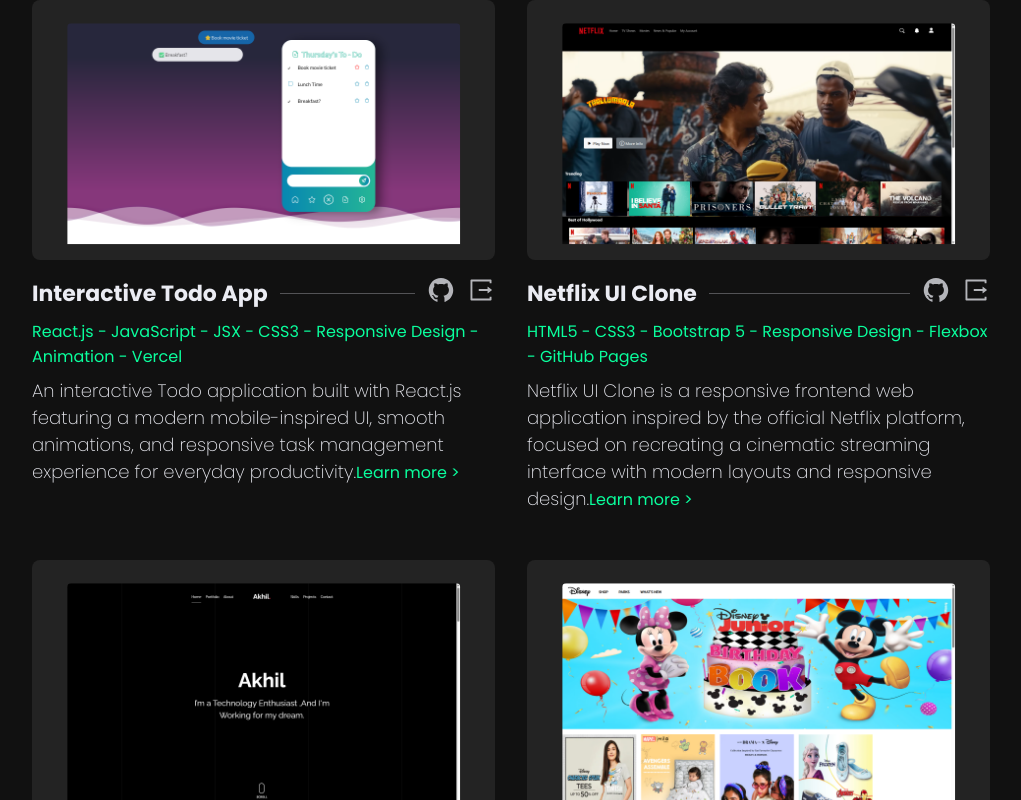
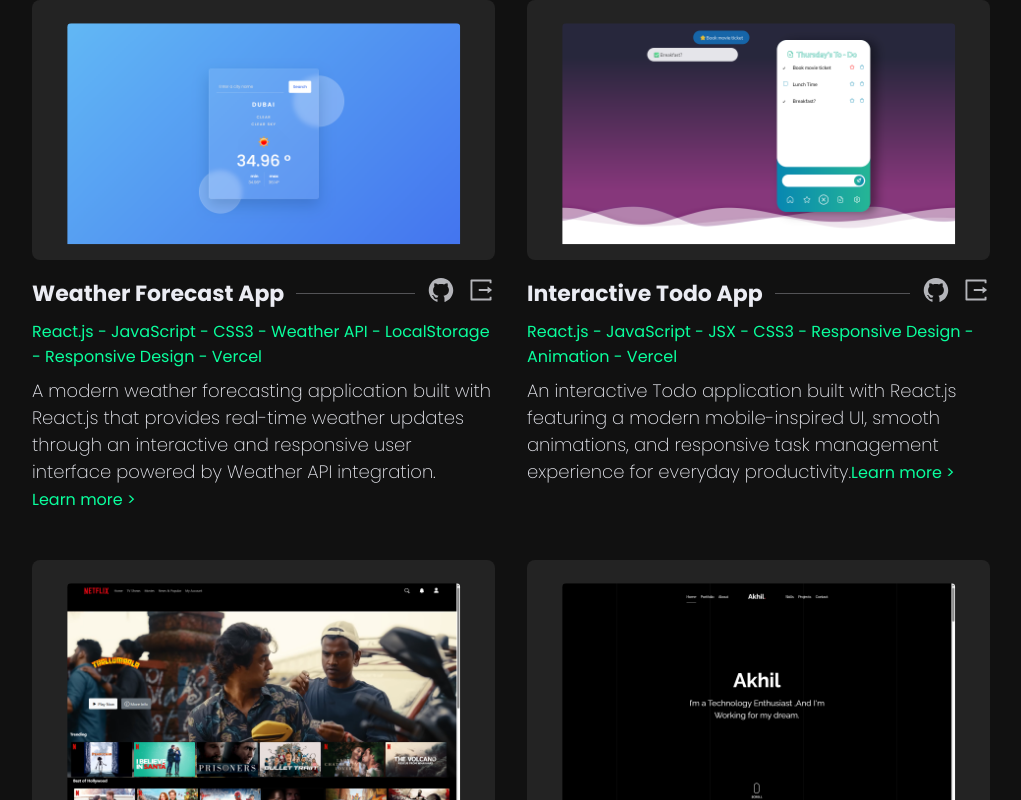
Before and after one commit to akhil-haridas/resume-portfolio, a React (Create React App) app: page / in a window 1280 px wide. Shown: the part 2777-3577 px from the top of the page, without its empty margins (159-1180 px from the left). Built offline with nearby package versions, Linux system fonts and the light colour scheme.

Commit message:
added weather app

```diff
--- a/src/sections/Projects.jsx
+++ b/src/sections/Projects.jsx
@@ -6,6 +6,7 @@
 import Portfolio from "../assets/Portfolio.png";
 import netflixClone from "../assets/netflixClone.png";
 import todoApp from "../assets/todoApp.png";
+import weatherApp from "../assets/weatherApp.png";
 import community from "../assets/Guide-Community.png";
 
 const projects = [
@@ -45,6 +46,25 @@
       "➔ Utilized MongoDB for the database, ensuring efficient data management",
       "➔ Enhanced visual aesthetics by utilizing Sharp and Jimp for image cropping.Generated sales reports in HTML to PDF format for effective data analysis.",
       "➔ Hosted the project on AWS EC2, ensuring reliable and scalable deployment.",
+    ],
+  },
+  {
+    name: "Weather Forecast App",
+    imageSrc: weatherApp,
+    githubLink: "https://github.com/akhil-haridas",
+    liveProjectLink: "https://weather-app-react-lime-alpha.vercel.app",
+    techStack:
+      "React.js - JavaScript - CSS3 - Weather API - LocalStorage - Responsive Design - Vercel",
+    description:
+      "A modern weather forecasting application built with React.js that provides real-time weather updates through an interactive and responsive user interface powered by Weather API integration.",
+    features: [
+      "➔ Developed a responsive weather application using React.js with component-based architecture.",
+      "➔ Integrated Weather API to fetch real-time weather details and forecast information dynamically.",
+      "➔ Designed an interactive and visually engaging UI with modern responsive layouts.",
+      "➔ Implemented LocalStorage functionality to save recent searches and user preferences.",
+      "➔ Added dynamic weather condition rendering with smooth UI updates and animations.",
+      "➔ Optimized the application for seamless performance across desktop and mobile devices.",
+      "➔ Deployed the project on Vercel for fast and reliable accessibility.",
     ],
   },
   {
```
Also changed, not shown: src/assets/weatherApp.png (added).
